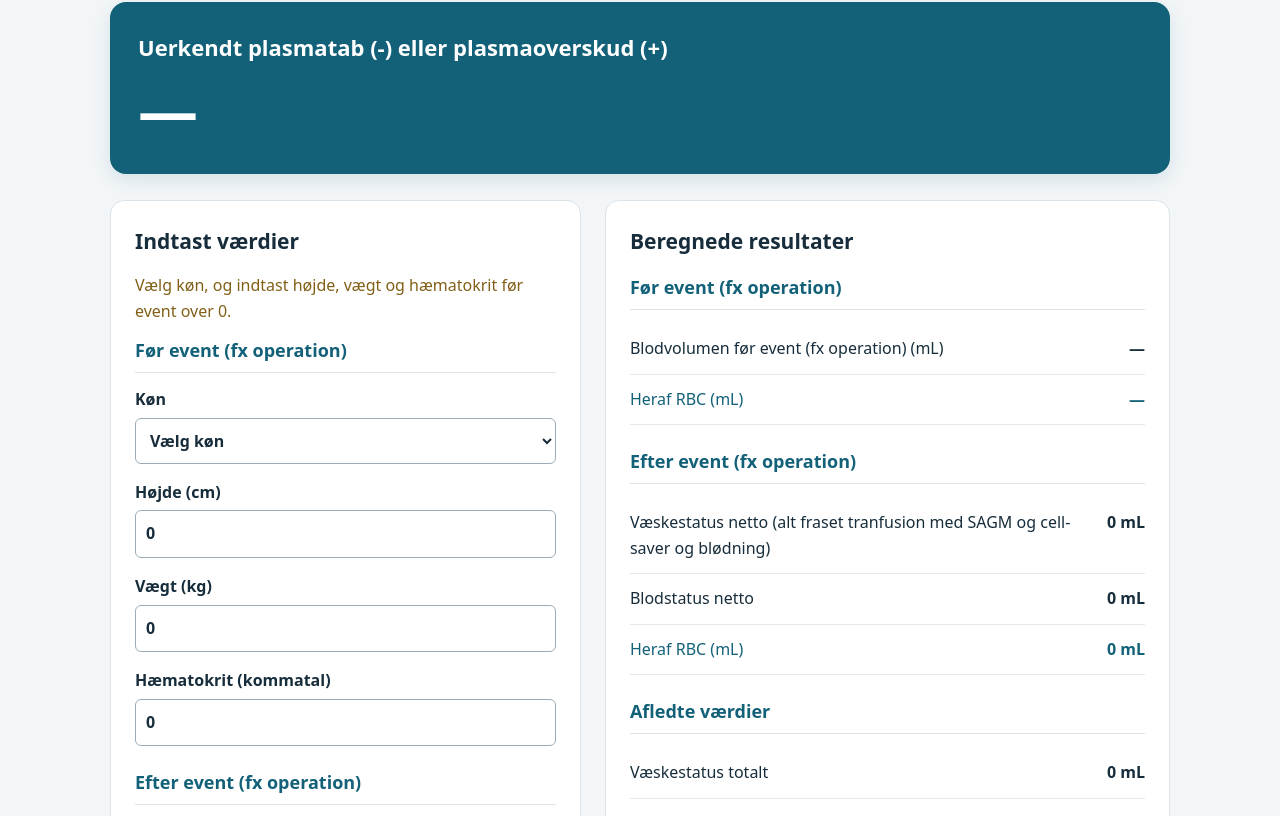
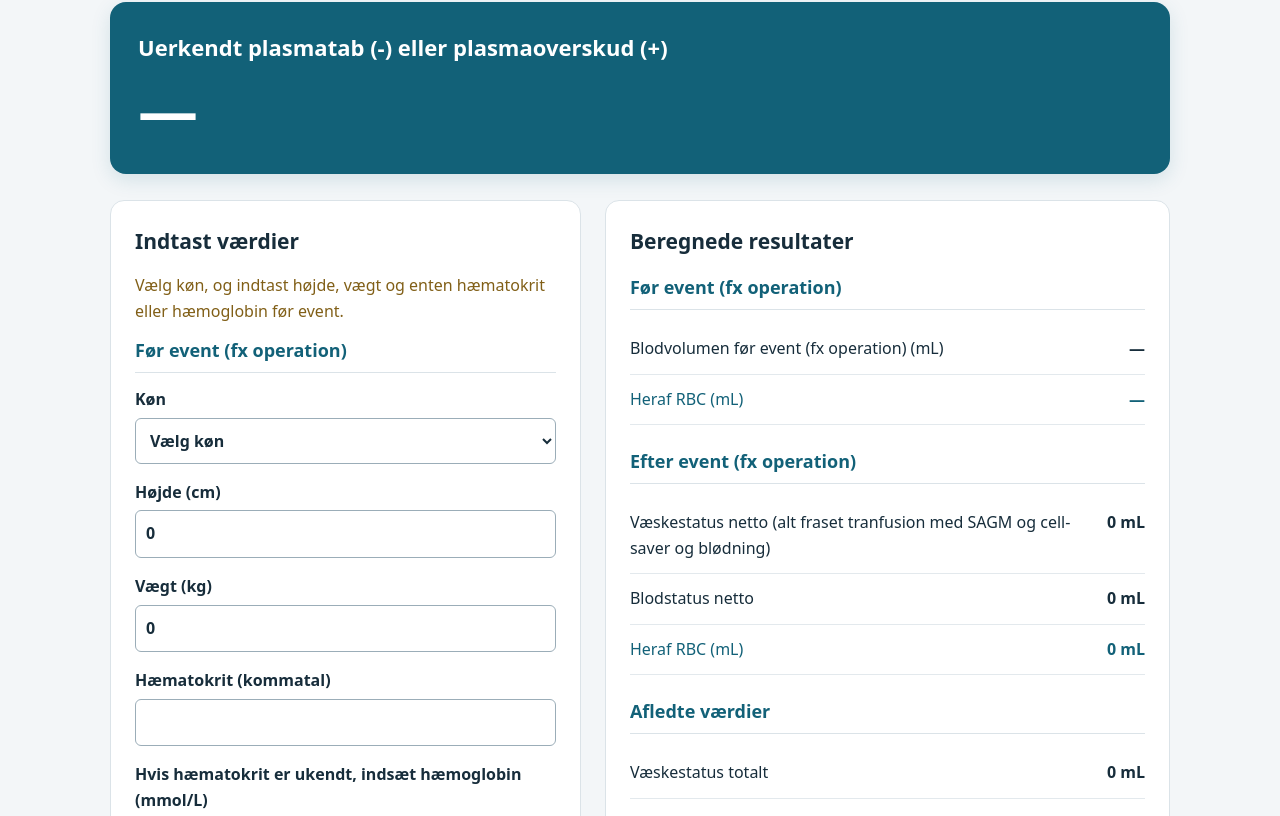
Before and after one commit to peterjuhlolsen/HLK-vaeskeberegner, a plain HTML site: page index.html in a window 1280 px wide. Shown: the part 104-920 px from the top of the page. Drawn offline with Linux system fonts and the light colour scheme.

Commit message:
Add files via upload

```diff
--- a/index.html
+++ b/index.html
@@ -15,14 +15,16 @@
 <label for="B2">Køn<select id="B2"><option value="">Vælg køn</option><option value="Mand">Mand</option><option value="Kvinde">Kvinde</option></select></label>
 <label for="B3">Højde (cm)<input id="B3" type="number" value="0" min="0" step="any"></label>
 <label for="B4">Vægt (kg)<input id="B4" type="number" value="0" min="0" step="any"></label>
-<label for="B5">Hæmatokrit (kommatal)<input id="B5" type="number" value="0" min="0" max="1" step="any"></label>
+<label for="B5">Hæmatokrit (kommatal)<input id="B5" type="number" value="" min="0" max="1" step="any"></label>
+<label for="HbBefore">Hvis hæmatokrit er ukendt, indsæt hæmoglobin (mmol/L)<input id="HbBefore" type="number" value="" min="0" step="any"></label>
 <h3 class="section-title">Efter event (fx operation)</h3>
 <label for="B10">Væsketab (alt fraset blødning)<input id="B10" type="number" value="0" min="0" step="any"></label>
 <label for="B11">Væskeindgift (alt fraset SAGM, cell-saver) (mL)<input id="B11" type="number" value="0" min="0" step="any"></label>
 <label for="B13">Blodtab totalt (mL)<input id="B13" type="number" value="0" min="0" step="any"></label>
 <label for="B14">SAGM indgift (mL)<input id="B14" type="number" value="0" min="0" step="any"></label>
 <label for="B15">Cell-saver indgift (mL)<input id="B15" type="number" value="0" min="0" step="any"></label>
-<label for="B18">Hæmatokrit<input id="B18" type="number" value="0" min="0" max="1" step="any"></label>
+<label for="B18">Hæmatokrit<input id="B18" type="number" value="" min="0" max="1" step="any"></label>
+<label for="HbAfter">Hvis hæmatokrit er ukendt, indsæt hæmoglobin (mmol/L)<input id="HbAfter" type="number" value="" min="0" step="any"></label>
 <button id="reset" type="button">Nulstil alle værdier</button>
 </section>
 <section class="card"><h2>Beregnede resultater</h2>
@@ -72,19 +74,57 @@ function calculate(b,sex){
  v[25]=v[24]-v[22];
  return v;
 }
+function readNumber(id){
+ const el=document.getElementById(id);
+ const raw=el.value.trim();
+ return {value:raw===''?NaN:Number(raw),present:raw!=='',valid:el.validity.valid&&(raw===''||Number.isFinite(Number(raw)))};
+}
+// Hæmatokrit (som andel 0–1) prioriteres over hæmoglobin.
+// Hb × 4,83 giver hæmatokrit i procent; divider med 100 til kommatal.
+function effectiveHematocrit(hct,hb){
+ if(hct.present)return hct.value;
+ if(hb.present)return hb.value*4.83/100;
+ return NaN;
+}
 function update(){
  const b={};let valid=true;
- for(const r of numericInputs){const el=document.getElementById('B'+r);b[r]=el.value.trim()===''?NaN:Number(el.value);if(!el.validity.valid||!Number.isFinite(b[r]))valid=false;}
+ for(const r of numericInputs){
+   if(r===5||r===18)continue;
+   const field=readNumber('B'+r);
+   b[r]=field.value;
+   if(!field.valid||!field.present)valid=false;
+ }
+ const hctBefore=readNumber('B5'),hctAfter=readNumber('B18');
+ const hbBefore=readNumber('HbBefore'),hbAfter=readNumber('HbAfter');
+ // Anvend kun den valgte kilde til at afgøre, om hæmatokrit er gyldig.
+ for(const [hct,hb] of [[hctBefore,hbBefore],[hctAfter,hbAfter]]){
+   const selected=hct.present?hct:hb;
+   if(!selected.valid)valid=false;
+ }
+ b[5]=effectiveHematocrit(hctBefore,hbBefore);
+ b[18]=effectiveHematocrit(hctAfter,hbAfter);
  const sex=document.getElementById('B2').value;
  const v=calculate(b,sex);
- const beforeReady=valid&&!!sex&&b[3]>0&&b[4]>0&&b[5]>0;
- const afterReady=beforeReady&&b[18]>0&&v[22]>0;
- const status=!valid?'Indtast gyldige, ikke-negative værdier. Hæmatokrit skal være mellem 0 og 1.':!sex||b[3]<=0||b[4]<=0||b[5]<=0?'Vælg køn, og indtast højde, vægt og hæmatokrit før event over 0.':b[18]<=0||v[22]<=0?'Indtast aktuel hæmatokrit over 0. Konventionelt beregnet blodvolumen skal være over 0.':v[23]<0||v[23]>1?'Beregnet teoretisk hæmatokrit ligger uden for intervallet 0–1. Kontrollér værdierne.':'';
+ const beforeReady=valid&&!!sex&&b[3]>0&&b[4]>0&&b[5]>0&&b[5]<=1;
+ const afterReady=beforeReady&&b[18]>0&&b[18]<=1&&v[22]>0;
+ const status=!valid?'Indtast gyldige, ikke-negative værdier. Hæmatokrit skal være mellem 0 og 1.':!sex||b[3]<=0||b[4]<=0||!(b[5]>0&&b[5]<=1)?'Vælg køn, og indtast højde, vægt og enten hæmatokrit eller hæmoglobin før event.':!(b[18]>0&&b[18]<=1)||v[22]<=0?'Indtast enten hæmatokrit eller hæmoglobin efter event. Konventionelt beregnet blodvolumen skal være over 0, og beregnet hæmatokrit mellem 0 og 1.':v[23]<0||v[23]>1?'Beregnet teoretisk hæmatokrit ligger uden for intervallet 0–1. Kontrollér værdierne.':'';
  document.getElementById('status').textContent=status;
- for(const r of outputRows){const n=v[r];const needs=([23,24,25].includes(r)?afterReady:([6,7,22].includes(r)?beforeReady:valid));const txt=needs&&Number.isFinite(n)?n.toLocaleString('da-DK',{minimumFractionDigits:r===23?3:0,maximumFractionDigits:r===23?3:1})+(r===23?'':' mL'):'—';if(r===25){document.getElementById('out25table').textContent=txt;document.getElementById('out25').textContent=txt;}else document.getElementById('out'+r).textContent=txt;}
+ for(const r of outputRows){
+   const n=v[r];
+   const needs=([23,24,25].includes(r)?afterReady:([6,7,22].includes(r)?beforeReady:valid));
+   const txt=needs&&Number.isFinite(n)?n.toLocaleString('da-DK',{minimumFractionDigits:r===23?3:0,maximumFractionDigits:r===23?3:1})+(r===23?'':' mL'):'—';
+   if(r===25){document.getElementById('out25table').textContent=txt;document.getElementById('out25').textContent=txt;}
+   else document.getElementById('out'+r).textContent=txt;
+ }
 }
-function resetInputs(){for(const r of numericInputs)document.getElementById('B'+r).value='0';document.getElementById('B2').value='';update();}
+function resetInputs(){
+ for(const r of numericInputs)document.getElementById('B'+r).value=(r===5||r===18)?'':'0';
+ document.getElementById('HbBefore').value='';
+ document.getElementById('HbAfter').value='';
+ document.getElementById('B2').value='';update();
+}
 for(const r of numericInputs)document.getElementById('B'+r).addEventListener('input',update);
+for(const id of ['HbBefore','HbAfter'])document.getElementById(id).addEventListener('input',update);
 document.getElementById('B2').addEventListener('change',update);
 document.getElementById('reset').addEventListener('click',resetInputs);
 window.addEventListener('pageshow',resetInputs);
```
